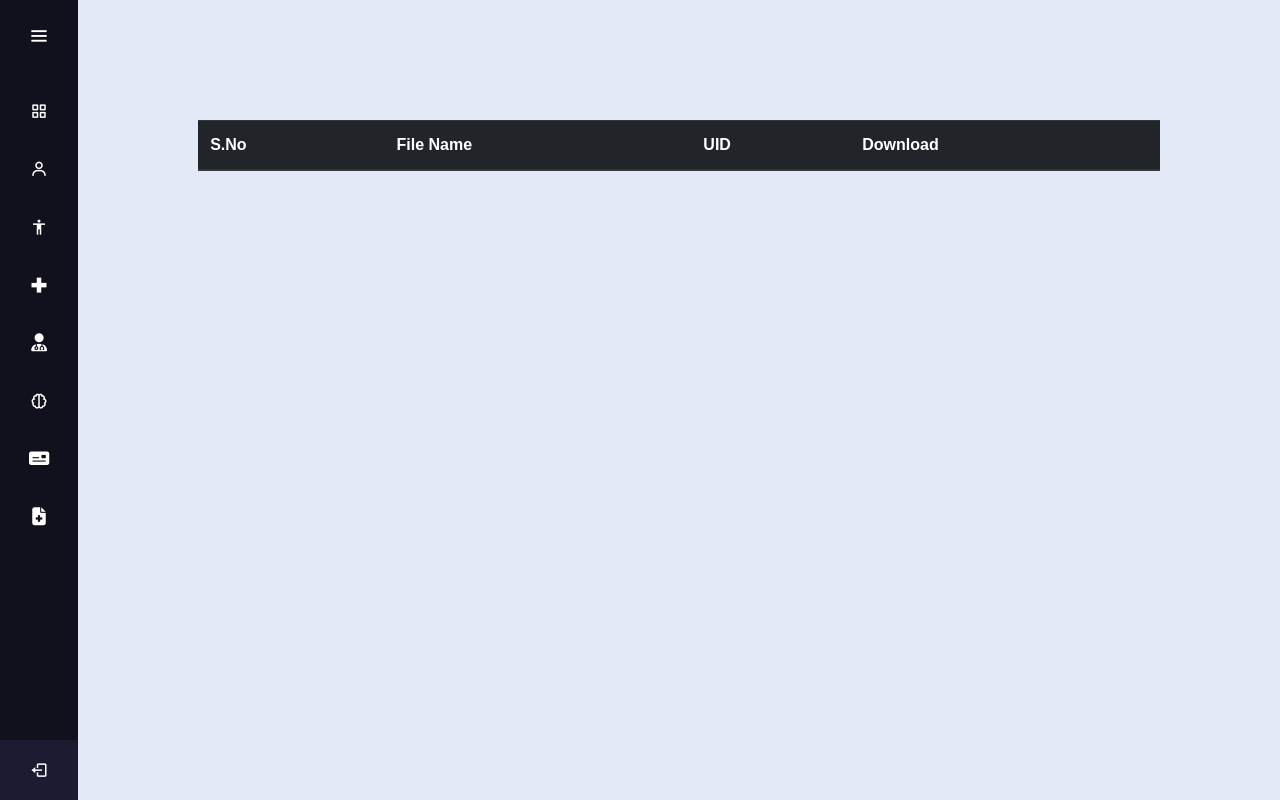
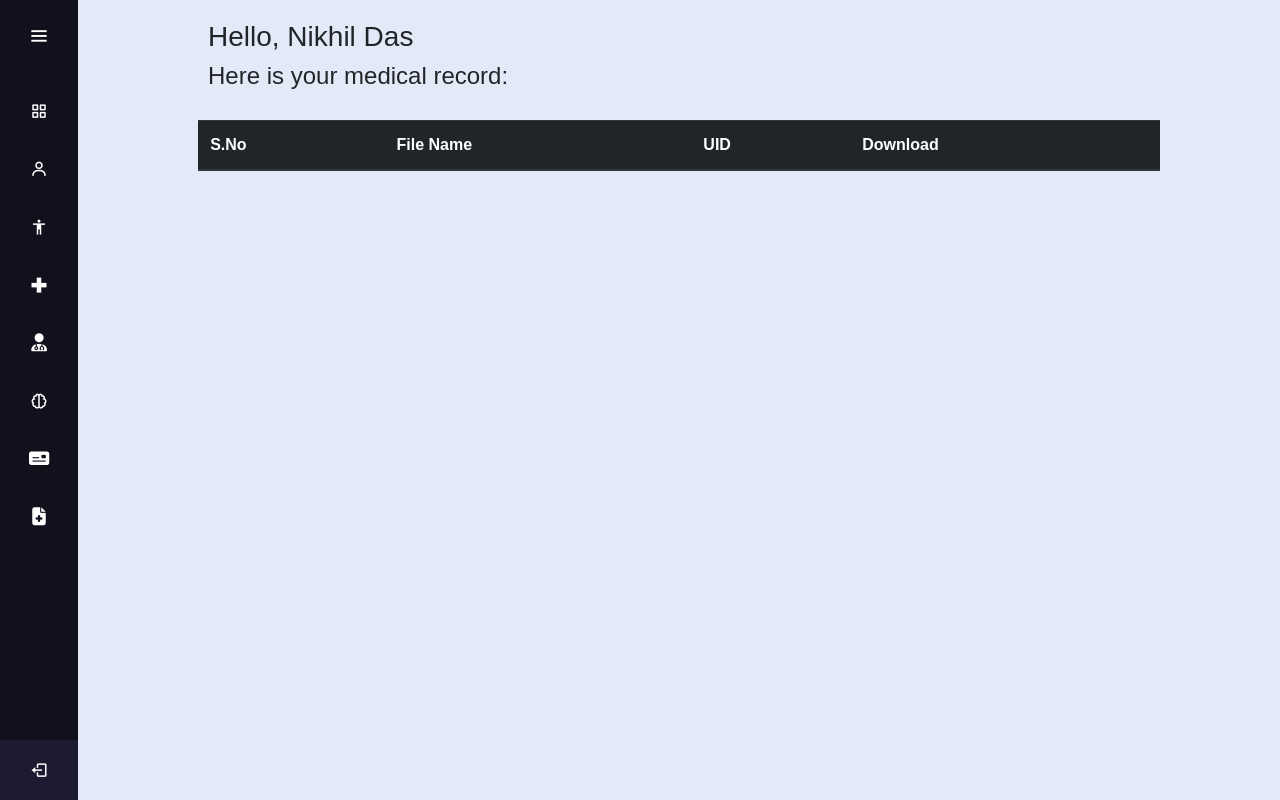
Before and after one commit to NikhilKD/Meditrack, a Flask app: page /dashboard in a window 1280 px wide. Run offline with Flask 3, Linux system fonts and the light colour scheme; lists and menus that the app fills with data are empty; some libraries are stand-ins or nearby versions.

Commit message:
added css

```diff
--- a/app.py
+++ b/app.py
@@ -9,7 +9,6 @@ from keys import config,email
 from flask_mail import Mail, Message
 import datetime
 import pdfkit
-
 
 app = Flask(__name__)
 app.config['SQLALCHEMY_DATABASE_URI']='sqlite:///record.db'
@@ -171,7 +170,7 @@ def upload():
     if request.method == 'POST':
         pic=request.files['file']
         if not pic:
-            return "<h2> No Pic Uploaded</h2>\n"
+            return "<h2> No Pic Uploaded</h2>"
         print (uuid.uuid1())
         fileName=secure_filename(pic.filename)
         uid=uuid.uuid1()
@@ -179,7 +178,7 @@ def upload():
         img=Data(user_name=user,img=pic.read(),name=fileName,uid=uid)
         db.session.add(img)
         db.session.commit()
-    return "<h2>Got it!</h2>"
+    return redirect('/dashboard')
 
 # Prediction
 @app.route('/prediction')
--- a/templates/dashboard/index.html
+++ b/templates/dashboard/index.html
@@ -1,6 +1,14 @@
 {% extends 'base.html' %}
 {% block body %}
 
+<div class="container1" style="margin-left:130px; padding-top: 20px;">
+    <h3>
+      Hello, {{ user.name }}
+    </h3>
+    <h4>
+      Here is your medical record:
+    </h4>
+</div>
     <table class="table table-dark table-hover" id="images" >
         <thead>
           <tr>
--- a/templates/upload/index.html
+++ b/templates/upload/index.html
@@ -1,9 +1,12 @@
 {% extends 'base.html' %}
 {% block body %}
     <div class="container1">
+        <h2>
+            Add your files here
+        </h2>
         <form action="/upload" enctype="multipart/form-data" method="POST">
             <div class="form-group" >
-                <input type="file" class="form-control-file" name="file">
+                <input type="file" style="margin:20px 0px 20px 90px ;" name="file" />
                 <button type="submit" value="Upload File" class="btn btn-outline-success">Upload</button>
             </div>
         </form>
```
Also changed, not shown: templates/prediction/index.html (+2 -7 lines).
